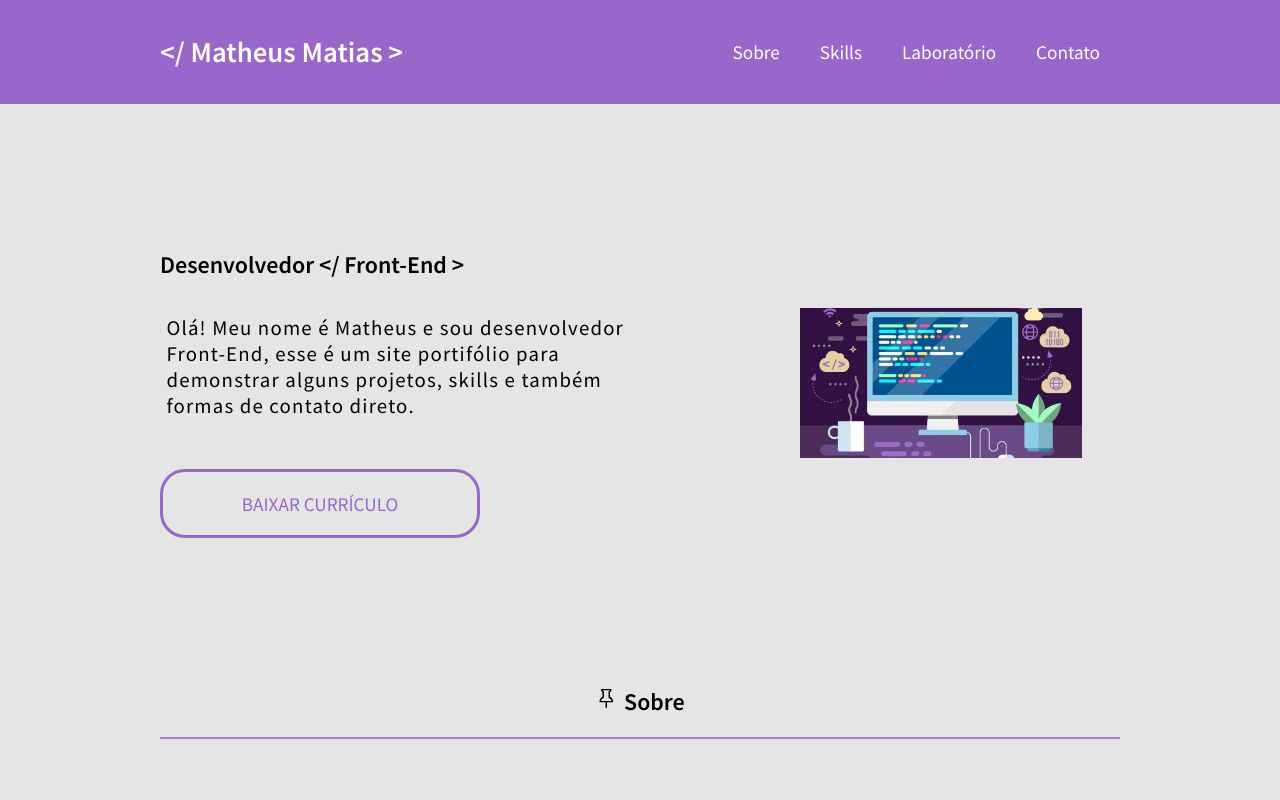
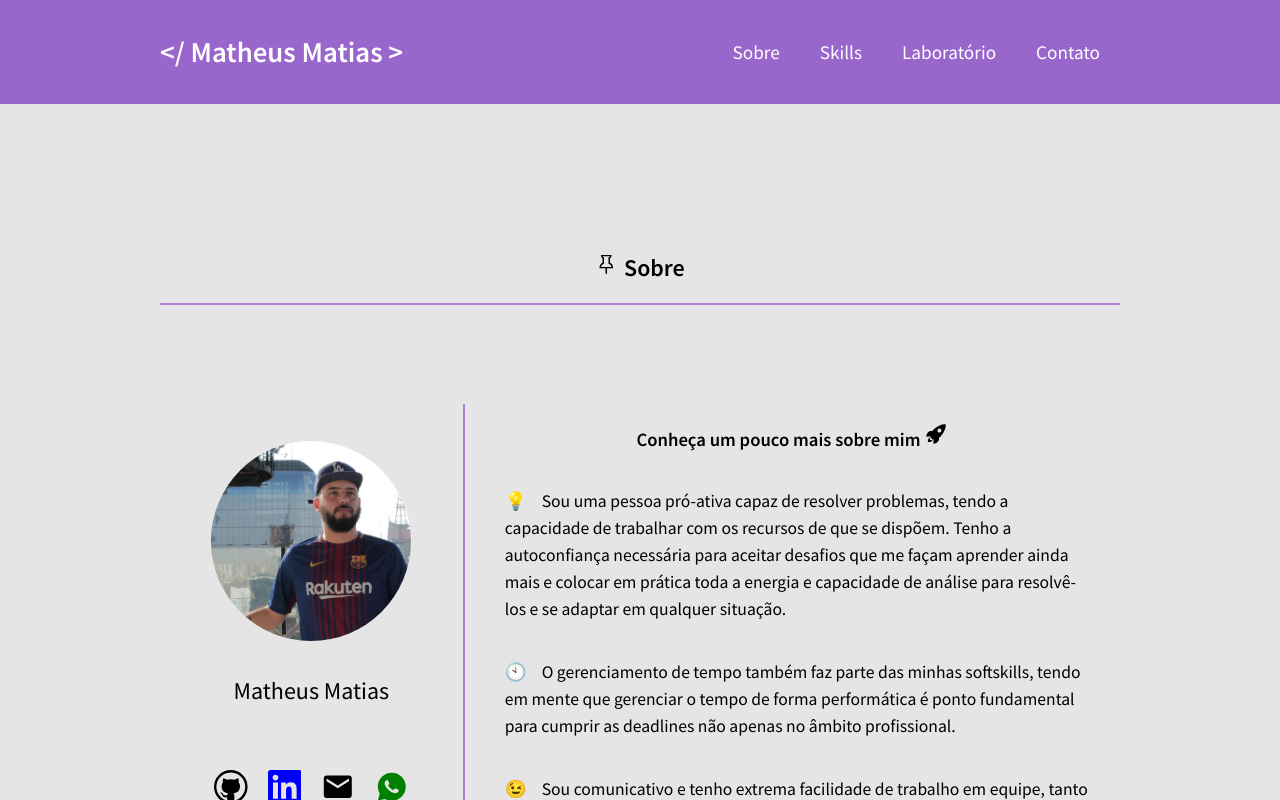
Before and after one commit to mmathias2011/personalPage, a React (Create React App) app: page / in a window 1280 px wide. Shown: the top 800 px of the page. Built offline with nearby package versions, Linux system fonts and the light colour scheme.

Commit message:
retirando Section para teste de deploy

```diff
--- a/src/App.js
+++ b/src/App.js
@@ -2,7 +2,7 @@ import './App.css';
 import Contato from './Components/Contato';
 import Footer from './Components/Footer';
 import Header from './Components/Header';
-import SectionCurriculo from '../src/Components/SectionCurriculo';
+
 import Skills from './Components/Skills';
 import Sobre from './Components/Sobre'
 
@@ -10,7 +10,7 @@ function App() {
   return (
     <>
     <Header />
-    <SectionCurriculo />
+
     <Sobre />
     <Skills />
     <Contato />
```
Also changed, not shown: 1 other file (tests, documents, lock files or other folders).
